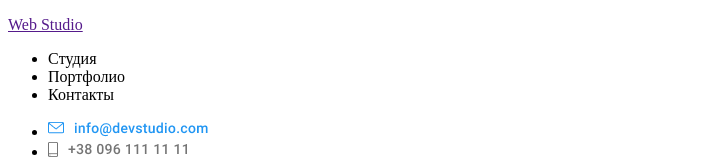
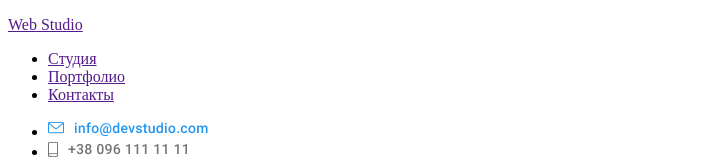
Before and after one commit to DENYS-GAVRYLJAK/goit-markup-hw-01, a plain HTML site: page index.html in a window 1280 px wide. Shown: the top 160 px of the page, without its empty margins (0-719 px from the left). Drawn offline with Linux system fonts and the light colour scheme.

Commit message:
добавлены ссылки в навигацию

```diff
--- a/index.html
+++ b/index.html
@@ -12,10 +12,10 @@
       <a href="">
         <p>Web Studio</p>
       </a>
-      <ul>
-        <li>Cтудия</li>
-        <li>Портфолио</li>
-        <li>Контакты</li>
+      <ul >
+        <li><a href="">Cтудия</a> </li>
+        <li><a href="">Портфолио</a></li>
+        <li><a href="">Контакты</a></li>
       </ul>
     </nav>
      <!-- Картинки поставлены временно -->
```
